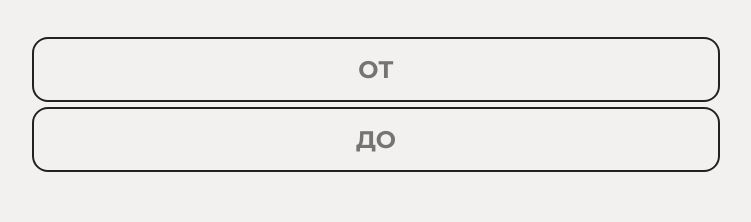
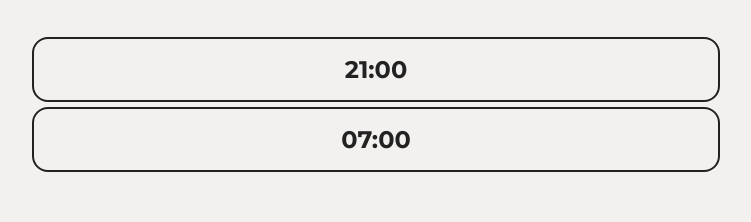
Before and after one commit to zausenecz/flight-assistant, a plain HTML site: page counter.html in a window 1280 px wide. Shown: the top 222 px of the page, without its empty margins (264-1015 px from the left). Drawn offline with nearby package versions, Linux system fonts and the light colour scheme.

Commit message:
Update counter.html

```diff
--- a/counter.html
+++ b/counter.html
@@ -16,8 +16,8 @@
     <div id="main_wrapper">
 <div id="main_element">
     <div>
-          <input id="time1" type="text" placeholder="от">
-    <input id="time2" type="text" placeholder="до">
+          <input id="time1" type="text" placeholder="от" value="21:00">
+    <input id="time2" type="text" placeholder="до" value="07:00">
 
     <br/><br/>
     <input id="divider" type="text" placeholder="поделить на">
```
